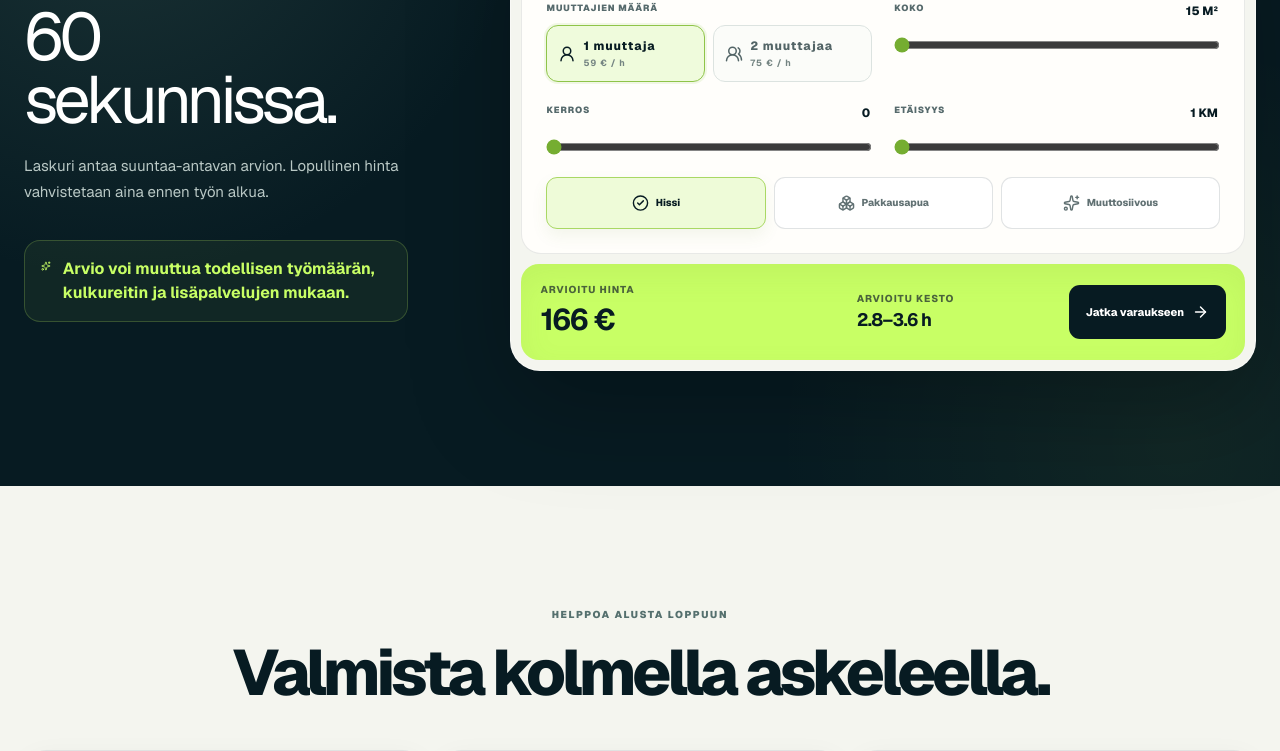
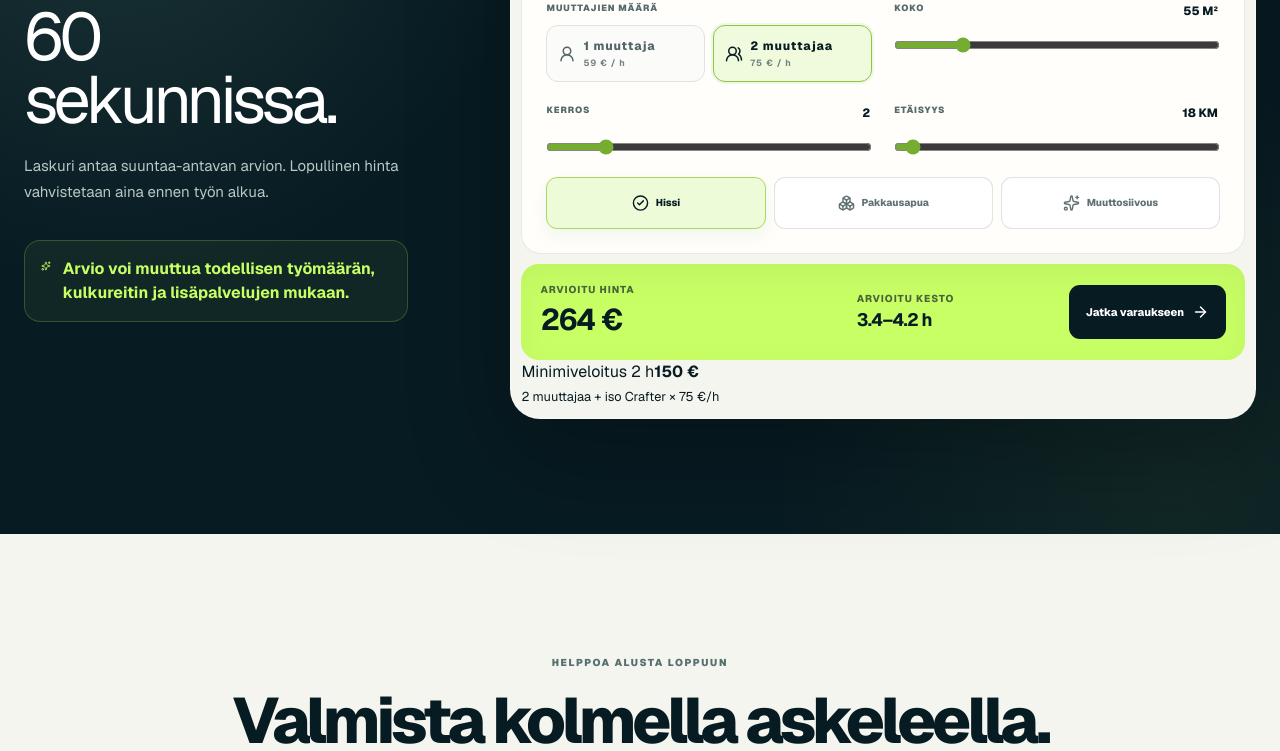
Before and after one commit to Gek2or/muuttobotti-finland, a Next.js app: page / in a window 1280 px wide. Shown: the part 2278-3029 px from the top of the page. Built offline with nearby package versions, Linux system fonts and the light colour scheme.

Commit message:
Replace calculator reset hack with minimum pricing logic

```diff
--- a/app/page.tsx
+++ b/app/page.tsx
@@ -1,7 +1,7 @@
 import MuuttobottiArtV3 from "./MuuttobottiArtV3";
 import FaqPortal from "./FaqPortal";
 import LocalizedSurfaceFixes from "./LocalizedSurfaceFixes";
-import CalculatorMinimumDefaults from "./CalculatorMinimumDefaults";
+import CalculatorPricingGuard from "./CalculatorPricingGuard";
 import { faqContent } from "./faq-content";
 
 export default function Home() {
@@ -24,7 +24,7 @@ export default function Home() {
       <MuuttobottiArtV3 />
       <FaqPortal />
       <LocalizedSurfaceFixes />
-      <CalculatorMinimumDefaults />
+      <CalculatorPricingGuard />
     </>
   );
 }
```
